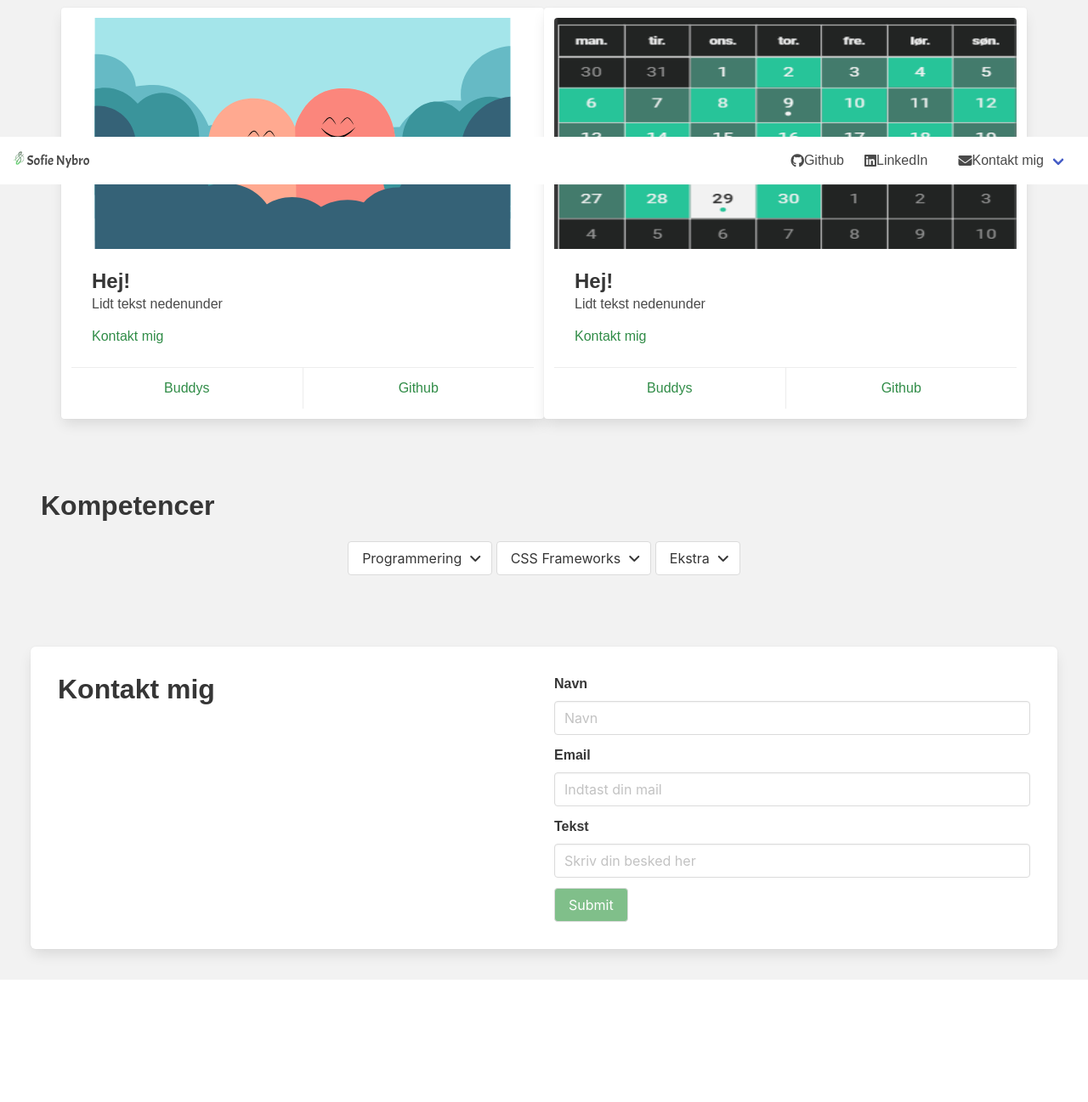
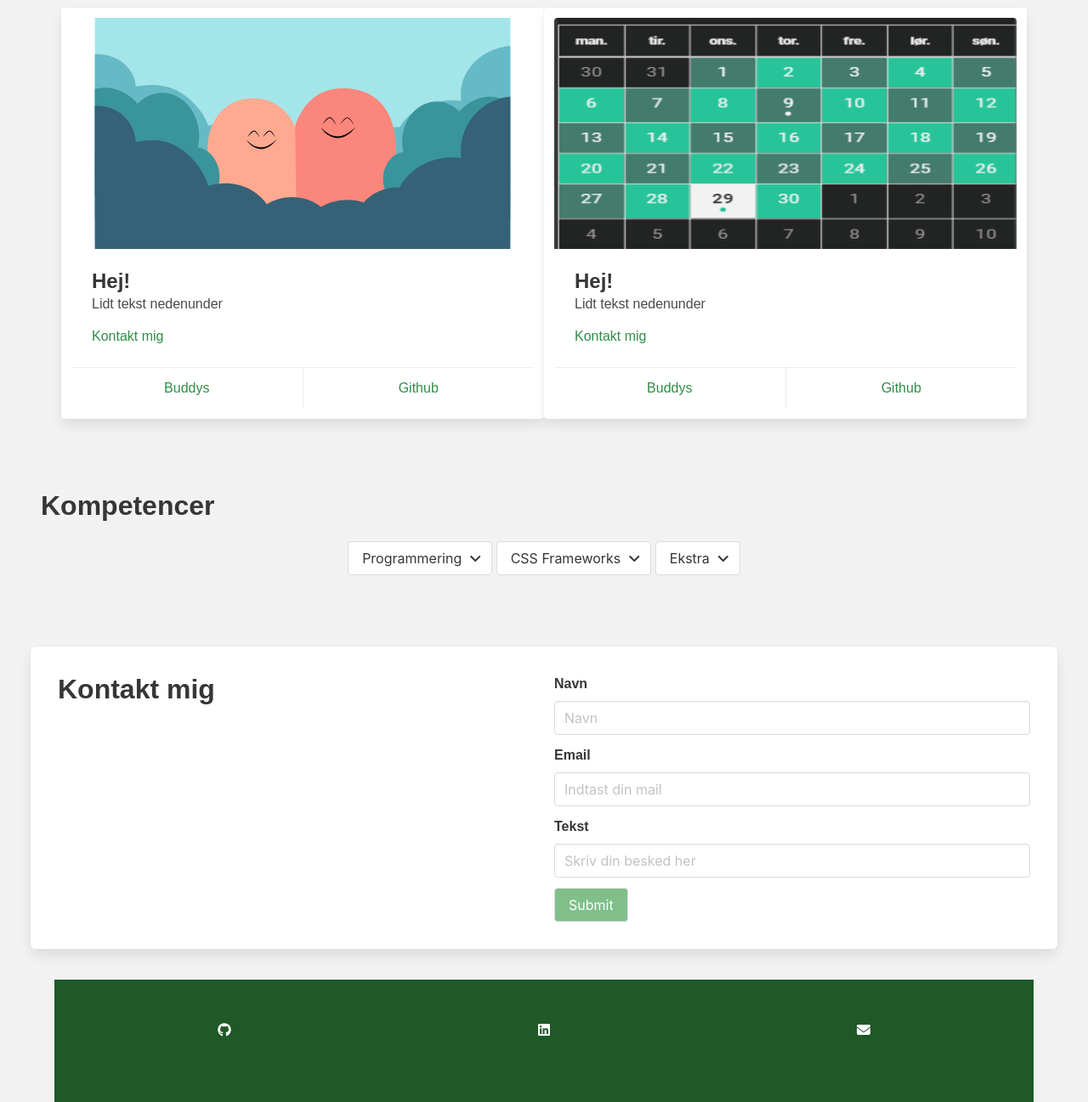
Before and after one commit to SofNyb/portfolioBulma, a website: page index.html in a window 1280 px wide. Shown: the part 583-1880 px from the top of the page at 85% size. Before the commit the page ends 1736 px from the top, so only its background shows below. Drawn offline with nearby package versions, Linux system fonts and the light colour scheme.

Commit message:
Bundmenu opdateret

```diff
--- a/index.html
+++ b/index.html
@@ -255,43 +255,24 @@
 </section>
 
 <!-- bundmenu -->
-<nav class="navbar is-fixed-bottom" role="navigation" aria-label="main navigation">
-    <div class="navbar-brand">
-        <a class="navbar-item navbar-start" href="#">
-            <img src="images/SofieFavicon.png">
-            <p class="headerName">Sofie Nybro</p>
+<div class="container footer">
 
-        </a>
+    <div class="has-text-centered">
+        <div class="has-text-white columns">
+            <div class="column">
+                <i class="fa-brands fa-github"></i>
+            </div>
+            <div class="column">
+                <i class="fa-brands fa-linkedin"></i>
+            </div>
+            <div class="column">
+                <i class="fa-solid fa-envelope"></i>
+            </div>
+        </div>
 
-        <a role="button" class="navbar-burger" aria-label="menu" aria-expanded="false" data-target="navbarFooter">
-            <span aria-hidden="true"></span>
-            <span aria-hidden="true"></span>
-            <span aria-hidden="true"></span>
-        </a>
     </div>
 
-    <div id="navbarFooter" class="navbar-menu">
-
-        <div class="navbar-end">
-            <a class="navbar-item">
-                <i class="fa-brands fa-github"></i>
-                <p>Github</p>
-            </a>
-
-            <a class="navbar-item">
-                <i class="fa-brands fa-linkedin"></i>
-                <p>LinkedIn</p>
-            </a>
-
-            <div class="navbar-item">
-                <a class="navbar-link">
-                    <i class="fa-solid fa-envelope"></i>
-                    <p>Kontakt mig</p>
-                </a>
-            </div>
-        </div>
-    </div>
-</nav>
+</div>
 
 <!-- script til at få menu til at virke -->
 <script>
--- a/styles.css
+++ b/styles.css
@@ -16,6 +16,7 @@ body {
 
 .footer {
     background-color: #1E5927;
+    height: 10vh;
 }
 
 .submitKnap {
```
